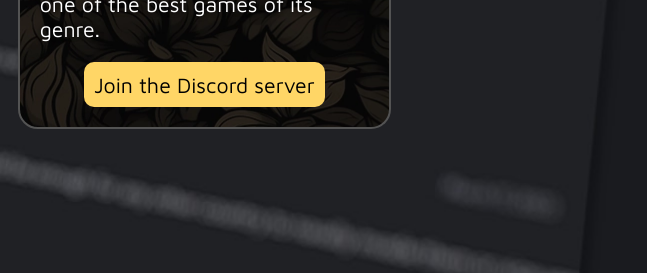
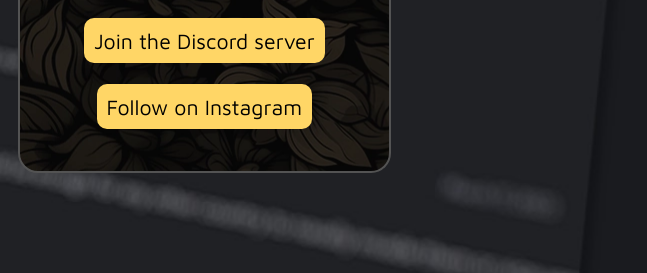
Before and after one commit to VCT136/Konkwest-Website, a plain HTML site: page public/index.html in a window 1280 px wide. Shown: the part 6082-6355 px from the top of the page, 633-1280 px from the left. Drawn offline with Linux system fonts and the light colour scheme; a web font is replaced by a local one.

Commit message:
instagram button

```diff
--- a/public/index.html
+++ b/public/index.html
@@ -133,6 +133,7 @@
           Get into the conversation, connect with fellow enthousiasts, give feedback or help forge the path towards making Konkwest one of the best games of its genre.
         </p>
         <a href="https://discord.gg/T8EPkN7Vzz"><button>Join the Discord server</button></a>
+        <a href="https://instagram.com/konkwest.game"><button>Follow  on Instagram</button></a>
       </div>
       <iframe title="Discord server widget for VCT's server" src="https://discord.com/widget?id=206881127338737665&theme=dark" width="100%" height="500" allowtransparency="true" frameborder="0" sandbox="allow-popups allow-popups-to-escape-sandbox allow-same-origin allow-scripts"></iframe>
     </article>
--- a/public/stylesheets/main.css
+++ b/public/stylesheets/main.css
@@ -46,7 +46,7 @@ button {
     display: block;
     font-family: inherit;
     font-size: inherit;
-    margin: auto;
+    margin: 1em auto 1em auto;
     padding: 10px;
     transition-duration: 0.3s;
     transition-property: background-color;
```
